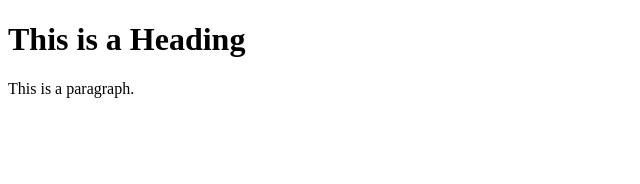
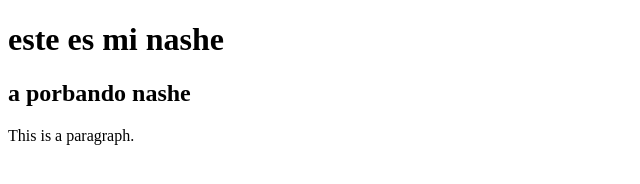
Before and after one commit to marcelitogamer/marcelitogamer.github.io, a plain HTML site: page index.html in a window 1280 px wide. Shown: the whole page, without its empty margins (0-640 px from the left). Drawn offline with Linux system fonts and the light colour scheme.

Commit message:
agregue nueva información

```diff
--- a/index.html
+++ b/index.html
@@ -5,7 +5,8 @@
     </head>
 
     <body>
-        <h1>This is a Heading</h1>
+        <h1>este es mi nashe</h1>
+        <h2>a porbando nashe</h2>
         <p>This is a paragraph.</p>
 
     </body>
```
